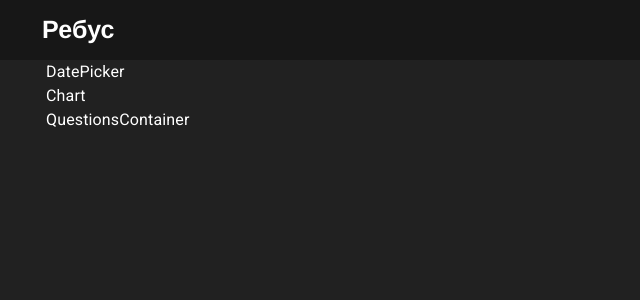
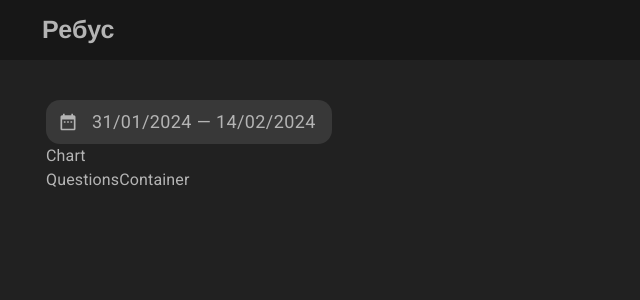
Before and after one commit to Ithomiroff/rebus-app, a React (Create React App) app: page / in a window 1280 px wide. Shown: the top 300 px of the page, without its empty margins (0-640 px from the left). Built offline with nearby package versions, Linux system fonts and the light colour scheme; a web font is replaced by a local one.

Commit message:
init date picker

```diff
--- a/package.json
+++ b/package.json
@@ -8,14 +8,19 @@
     "@fontsource/roboto": "^5.0.12",
     "@mui/icons-material": "^5.15.12",
     "@mui/material": "^5.15.12",
+    "@mui/x-date-pickers": "^6.19.6",
+    "@mui/x-date-pickers-pro": "^6.19.6",
     "@testing-library/jest-dom": "^5.17.0",
     "@testing-library/react": "^13.4.0",
     "@testing-library/user-event": "^13.5.0",
     "@types/jest": "^27.5.2",
     "@types/node": "^16.18.88",
     "@types/react": "^18.2.65",
+    "@types/react-datepicker": "^6.2.0",
     "@types/react-dom": "^18.2.21",
+    "dayjs": "^1.11.10",
     "react": "^18.2.0",
+    "react-datepicker": "^6.3.0",
     "react-dom": "^18.2.0",
     "react-scripts": "5.0.1",
     "typescript": "^4.9.5",
--- a/src/App.tsx
+++ b/src/App.tsx
@@ -2,7 +2,7 @@ import React from 'react';
 import { AppBar, Box, Container, Stack } from "@mui/material";
 import QuestionsContainer from "./components/Questions/Container";
 import Chart from "./components/Chart";
-import DatePicker from "./components/DatePicker";
+import Picker from "./components/DatePicker";
 
 const App = () => {
   return (
@@ -10,10 +10,10 @@ const App = () => {
       <AppBar position="static">
         <Box sx={{ fontSize: 25, fontWeight: 700 }}>Ребус</Box>
       </AppBar>
-      <Box>
+      <Box sx={{ marginTop: 20 }}>
         <Container>
           <Stack>
-            <DatePicker />
+            <Picker />
             <Chart />
             <QuestionsContainer />
           </Stack>
--- a/src/components/DatePicker/index.tsx
+++ b/src/components/DatePicker/index.tsx
@@ -1,8 +1,142 @@
-import { Box } from "@mui/material";
-import React from "react";
+import React, { useMemo, useState } from "react";
+import DatePicker from 'react-datepicker';
+import "react-datepicker/dist/react-datepicker.css";
+import { Box, Button, styled } from "@mui/material";
+import DateRangeIcon from "@mui/icons-material/DateRange";
+import dayjs from "dayjs";
 
-const DatePicker = () => {
-  return <Box>DatePicker</Box>;
+const Wrapper = styled(Box)(({ theme }) => ({
+  display: 'inline-flex',
+  position: 'relative',
+
+  '& .react-datepicker': {
+    position: 'absolute',
+    left: 0,
+    top: theme.spacing(23),
+    background: '#252525',
+    border: 'none',
+    borderRadius: theme.spacing(9),
+    paddingBottom: theme.spacing(16),
+  },
+  '& .react-datepicker__header': {
+    background: '#252525',
+    borderTopRightRadius: theme.spacing(9),
+    borderTopLeftRadius: theme.spacing(9),
+    paddingTop: 0,
+    paddingBottom: theme.spacing(0),
+    paddingLeft: theme.spacing(14),
+    paddingRight: theme.spacing(14),
+    border: 'none',
+  },
+  '& .react-datepicker__month': {
+    margin: 0,
+  },
+  '& .react-datepicker__triangle': {
+    display: 'none',
+  },
+  '& .react-datepicker__navigation': {
+    top: theme.spacing(8),
+  },
+  '& .react-datepicker__current-month': {
+    color: '#B4B4B4',
+    fontFamily: 18,
+    fontWeight: 600,
+    paddingTop: theme.spacing(11),
+  },
+  '& .react-datepicker__day-name': {
+    color: '#B4B4B4',
+    textTransform: 'uppercase',
+    fontFamily: 15,
+    fontWeight: 600,
+    height: theme.spacing(23),
+    width: theme.spacing(23),
+    margin: 0,
+    paddingTop: theme.spacing(5)
+  },
+  '& .react-datepicker__day-names': {
+    margin: 0,
+  },
+  '& .react-datepicker__day--outside-month': {
+    visibility: 'hidden'
+  },
+  '& .react-datepicker__day': {
+    color: '#FFFFFF',
+    margin: 0,
+    borderRadius: 0,
+    width: theme.spacing(23),
+    padding: `${theme.spacing(5)} 0`,
+    '&:hover': {
+      background: '#383838',
+      borderRadius: 0,
+    }
+  },
+  '& .react-datepicker__day--range-start': {
+    background: '#2E7AD3!important',
+    borderRadius: `${theme.spacing(25)} 0 0 ${theme.spacing(25)}!important`,
+  },
+  '& .react-datepicker__day--selecting-range-start': {
+    background: '#2E7AD3!important',
+    borderRadius: `${theme.spacing(25)} 0 0 ${theme.spacing(25)}!important`,
+  },
+  '& .react-datepicker__day--range-end': {
+    background: '#2E7AD3!important',
+    borderRadius: `0 ${theme.spacing(25)} ${theme.spacing(25)} 0!important`,
+  },
+  '& .react-datepicker__day--selecting-range-end': {
+    background: '#2E7AD3!important',
+    borderRadius: `0 ${theme.spacing(25)} ${theme.spacing(25)} 0!important`,
+  },
+  '& .react-datepicker__day--in-range': {
+    background: '#383838',
+  }
+}));
+
+const FROM = new Date(2024, 0, 31);
+const TO = new Date(2024, 1, 14);
+
+const Picker = () => {
+  const [date, setDate] = useState<[Date | null, Date | null]>([FROM, TO]);
+
+  const [open, setOpen] = useState<boolean>(false);
+
+  const currentPeriod = useMemo(() => {
+    const res: string[] = [];
+
+    if (date[0]) {
+      res.push(dayjs(date[0]).format('DD/MM/YYYY'))
+    }
+    if (date[1]) {
+      res.push(dayjs(date[1]).format('DD/MM/YYYY'))
+    }
+
+    return res.length === 2 ? res.join(' — ') : res[0];
+  }, [date]);
+
+  return (
+    <Wrapper>
+      <Button
+        component="label"
+        variant="contained"
+        tabIndex={-1}
+        startIcon={<DateRangeIcon />}
+        onClick={() => setOpen(prev => !prev)}
+      >
+        <Box sx={{ fontSize: 18 }}>{currentPeriod}</Box>
+      </Button>
+      {open && (
+        <DatePicker
+          open
+          selectsRange
+          inline
+          startDate={date[0]}
+          endDate={date[1]}
+          onChange={(date) => setDate(date as [Date | null, Date | null])}
+          monthsShown={2}
+          onClickOutside={() => setOpen(false)}
+        />
+      )}
+    </Wrapper>
+  );
 };
 
-export default DatePicker;
+export default Picker;
--- a/src/config/theme.ts
+++ b/src/config/theme.ts
@@ -1,18 +1,27 @@
 import { createTheme } from "@mui/material";
 
 const base = createTheme({
+  palette: {
+    mode: 'dark',
+    primary: {
+      main: '#383838',
+    },
+    secondary: {
+      main: '#2E7AD3',
+    },
+    background: {
+      default: '#212121',
+      paper: '#171717'
+    },
+    text: {
+      primary: '#B4B4B4',
+    }
+  },
   spacing: (value: number) => value * 2,
 });
 
 const rebusTheme = createTheme({
   ...base,
-  palette: {
-    mode: 'dark',
-    background: {
-      default: '#212121',
-      paper: '#171717'
-    }
-  },
   components: {
     MuiAppBar: {
       styleOverrides: {
@@ -24,6 +33,27 @@ const rebusTheme = createTheme({
           backgroundImage: "none"
         }
       }
+    },
+    MuiContainer: {
+      styleOverrides: {
+        root: {
+          maxWidth: base.spacing(660)
+        }
+      }
+    },
+    MuiButton: {
+      styleOverrides: {
+        contained: {
+          borderRadius: base.spacing(7),
+          color: base.palette.text.primary,
+          backgroundColor: base.palette.primary.main,
+          boxShadow: "none",
+          fontWeight: 400,
+          '& .MuiButton-startIcon': {
+            marginRight: base.spacing(7),
+          }
+        }
+      }
     }
   }
 });
```
Also changed, not shown: src/components/DatePicker/DateButton.tsx (added, +23 -0 lines), 2 other files (tests, documents, lock files or other folders).
